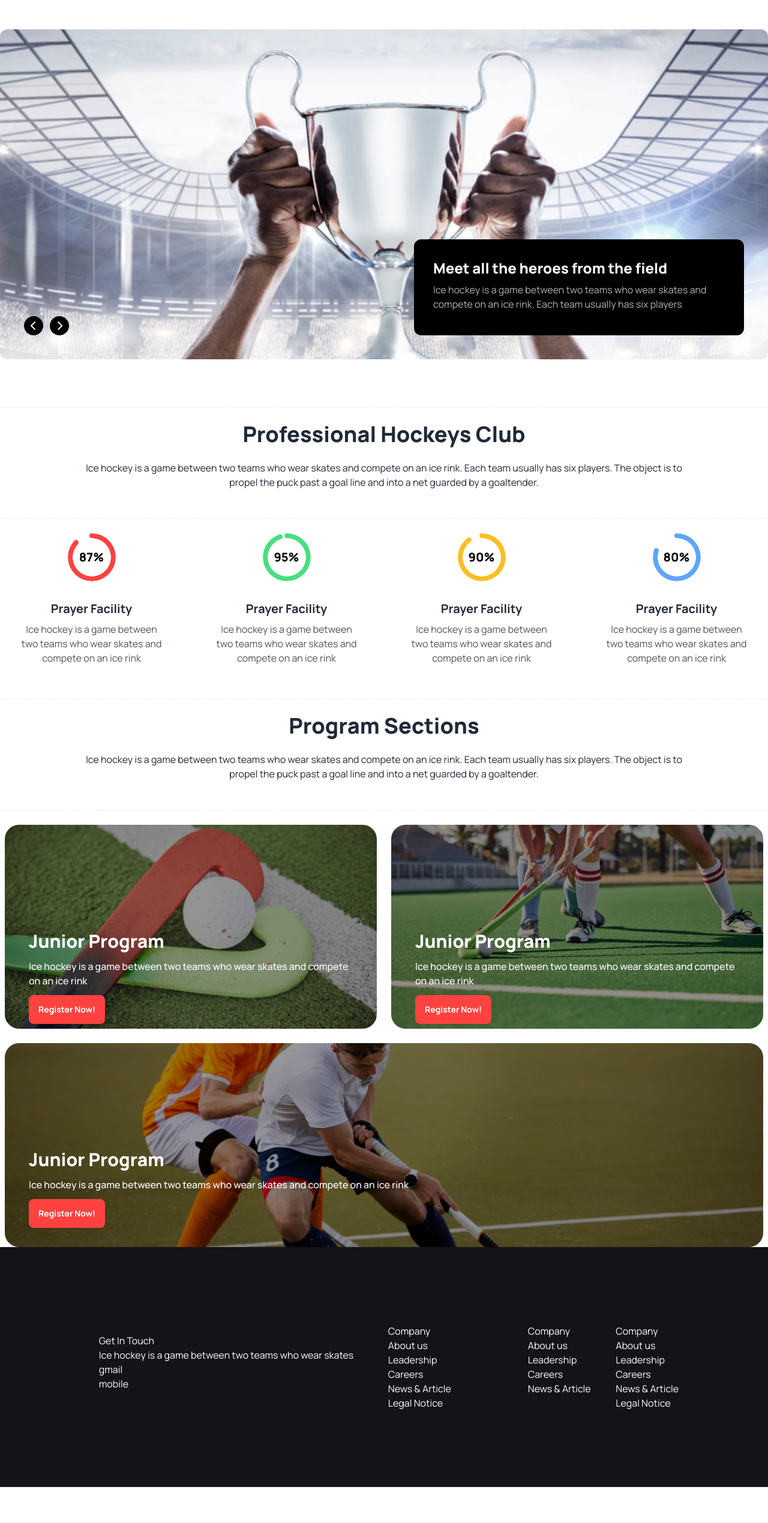
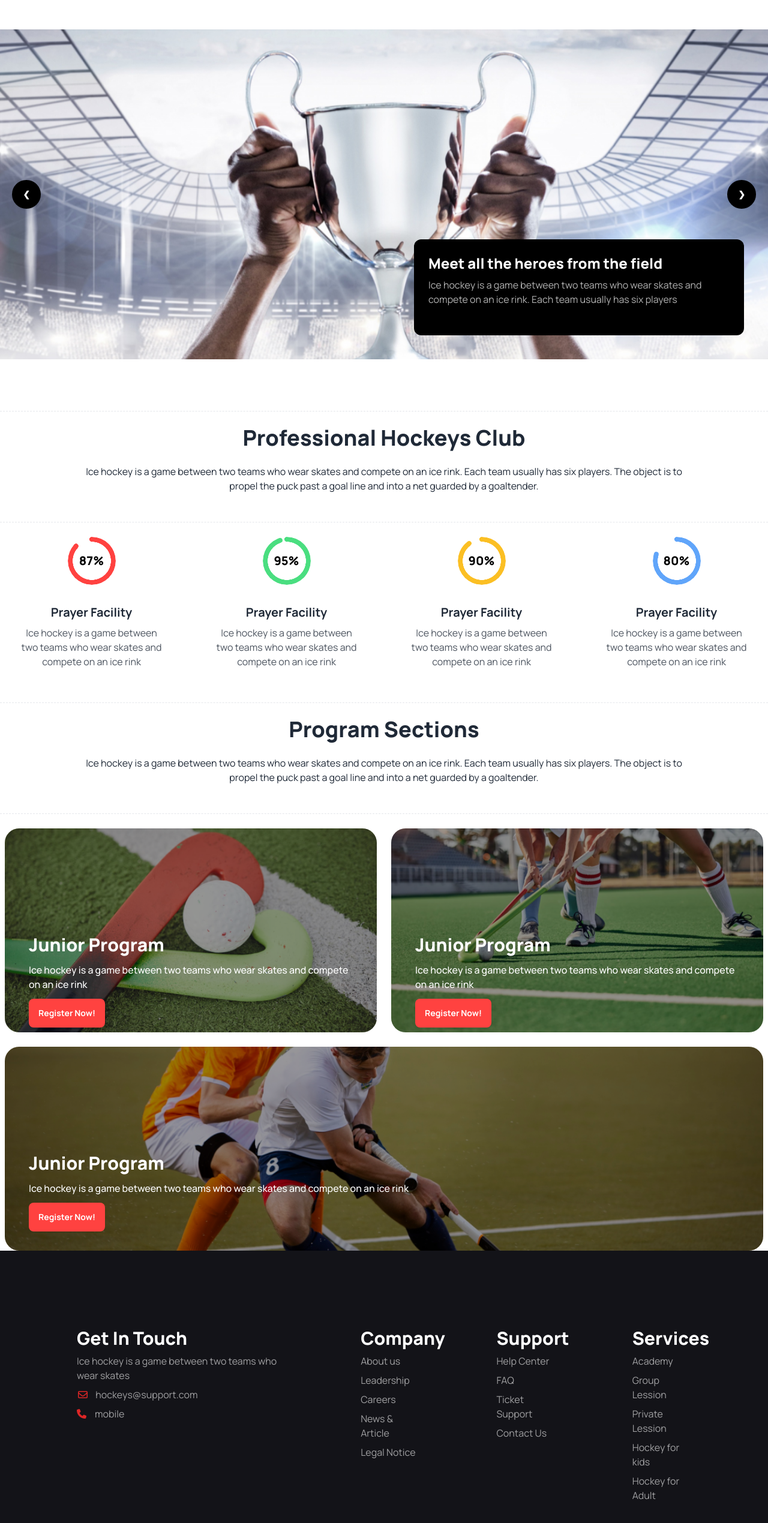
Before and after one commit to hasanposh/Assignment-3-Hockeys, a plain HTML site: page index.html in a window 1280 px wide. Shown: the part 107-2646 px from the top of the page at 60% size. Before the commit the page ends 2586 px from the top, so only its background shows below. Drawn offline with nearby package versions, Linux system fonts and the light colour scheme.

Commit message:
footer done

```diff
--- a/index.html
+++ b/index.html
@@ -102,12 +102,47 @@
         </div>
       </div>
       <!-- Banner styles-->
-      <div
-        class="relative bg-[url(./hockey_images/cup.png)] bg-cover h-[200px] lg:h-[550px] bg-center m-2 lg:m-0 rounded-xl"
-      >
-        <!-- banner sticker -->
+      <div class="relative carousel w-full h-[250px] lg:h-[550px]">
+        <!-- banner 1 -->
         <div
-          class="absolute -bottom-44 lg:right-10 lg:bottom-10 h-40 lg:w-[550px] bg-black rounded-xl p-4 lg:p-8 space-y-2"
+          id="slide1"
+          class="carousel-item relative w-full bg-[url(./hockey_images/cup.png)] bg-cover bg-center"
+        >
+          <div
+            class="absolute flex justify-between transform -translate-y-1/2 left-5 right-5 top-1/2"
+          >
+            <a
+              href="#slide2"
+              class="btn btn-circle bg-black text-white border-none"
+              >❮</a
+            >
+            <a
+              href="#slide2"
+              class="btn btn-circle bg-black text-white border-none"
+              >❯</a
+            >
+          </div>
+        </div>
+        <!-- banner 2 -->
+        <div id="slide2" class="carousel-item relative w-full bg-[url(./hockey_images/playing.png)] bg-cover bg-center">
+          <div
+            class="absolute flex justify-between transform -translate-y-1/2 left-5 right-5 top-1/2"
+          >
+            <a
+              href="#slide1"
+              class="btn btn-circle bg-black text-white border-none"
+              >❮</a
+            >
+            <a
+              href="#slide1"
+              class="btn btn-circle bg-black text-white border-none"
+              >❯</a
+            >
+          </div>
+        </div>
+        <!-- stciker div lg device-->
+        <div
+          class="hidden lg:flex flex-col absolute -bottom-20 lg:right-10 lg:bottom-10 bg-black h-40 lg:w-[550px] space-y-2 rounded-xl p-6"
         >
           <h3 class="text-white font-extrabold text-lg lg:text-2xl">
             Meet all the heroes from the field
@@ -117,19 +152,22 @@
             on an ice rink. Each team usually has six players
           </p>
         </div>
-        <!-- banner icons -->
-        <div class="absolute space-x-2 bottom-10 right-24 lg:left-10">
-          <i
-            class="fa-solid fa-chevron-left text-white text-center p-2 bg-black rounded-full h-8 w-8"
-          ></i>
-          <i
-            class="fa-solid fa-chevron-right text-white text-center p-2 bg-black rounded-full h-8 w-8"
-          ></i>
+      </div>
+      <!-- stciker div samll device -->
+      <div
+          class="lg:hidden bg-black h-40 lg:w-[550px] space-y-2 rounded-xl p-6"
+        >
+          <h3 class="text-white font-extrabold text-lg lg:text-2xl">
+            Meet all the heroes from the field
+          </h3>
+          <p class="text-white opacity-70">
+            Ice hockey is a game between two teams who wear skates and compete
+            on an ice rink. Each team usually has six players
+          </p>
         </div>
-      </div>
     </header>
 
-    <main class="container mx-auto mt-48 lg:mt-20">
+    <main class="container mx-auto lg:mt-20">
       <!-- hockeys club -->
       <hr class="border-dashed mx-4 lg:mx-auto my-6 dark:bg-gray-400" />
       <h3 class="text-4xl font-extrabold text-center">
@@ -285,42 +323,46 @@
           </div>
         </div>
       </div>
+      <!-- socia -->
+      <div>
+
+      </div>
     </main>
     <!-- footer section -->
-    <footer class="bg-[#131318]">
-      <div class="p-32 text-white text-center lg:text-start justify-around flex flex-col lg:flex-row">
-        <div class="flex-1/4 p-4">
-          <h3>Get In Touch</h3>
-          <p>Ice hockey is a game between two teams who wear skates</p>
-          <p>gmail</p>
-        <p>mobile</p>
+    <footer>
+      <div class="bg-[#131318] flex flex-col  lg:flex-row p-10 lg:p-32 gap-10 lg:gap-32  justify-center ">
+        <div class="text-center lg:text-start text-white text-opacity-60 space-y-2 ">
+          <h3 class="font-extrabold text-3xl text-white">Get In Touch</h3>
+          <p >Ice hockey is a game between two teams who wear skates</p>
+          <p><i class="fa-regular fa-envelope fa-fw text-red-600 mr-2"></i> hockeys@support.com</p>
+          <p> <i class="fa-solid fa-phone text-red-600 mr-3.5"></i>mobile</p>
         </div>
-
-        <div class="flex2/4 flex gap-32">
-          <div>
-            <h4>Company</h4>
+        <div class="grid grid-cols-2 lg:grid-cols-3 gap-10 lg:gap-32 text-white text-opacity-60">
+          <div class="flex flex-col justify-start items-center lg:items-start space-y-2">
+            <h4 class="font-extrabold text-3xl text-white">Company</h4>
             <p>About us</p>
             <p>Leadership</p>
             <p>Careers</p>
             <p>News & Article</p>
             <p>Legal Notice</p>
           </div>
-          <div>
-            <h4>Company</h4>
-            <p>About us</p>
-            <p>Leadership</p>
-            <p>Careers</p>
-            <p>News & Article</p>
+          <div class="flex flex-col justify-start items-center lg:items-start space-y-2">
+            <h4 class="font-extrabold text-3xl text-white">Support</h4>
+            <p>Help Center</p>
+            <p>FAQ</p>
+            <p>Ticket Support</p>
+            <p>Contact Us</p>
 
           </div>
-        </div>
-        <div class="flex-1/4">
-          <h4>Company</h4>
-            <p>About us</p>
-            <p>Leadership</p>
-            <p>Careers</p>
-            <p>News & Article</p>
-            <p>Legal Notice</p>
+            <div class="col-span-2 lg:col-span-1 flex flex-col justify-start items-center lg:items-start space-y-2">
+              <h4 class="font-extrabold text-3xl text-white">Services</h4>
+              <p>Academy</p>
+              <p>Group Lession</p>
+              <p>Private Lession</p>
+              <p>Hockey for kids</p>
+              <p>Hockey for Adult</p>
+            </div>
+          </div>
         </div>
       </div>
     </footer>
```
